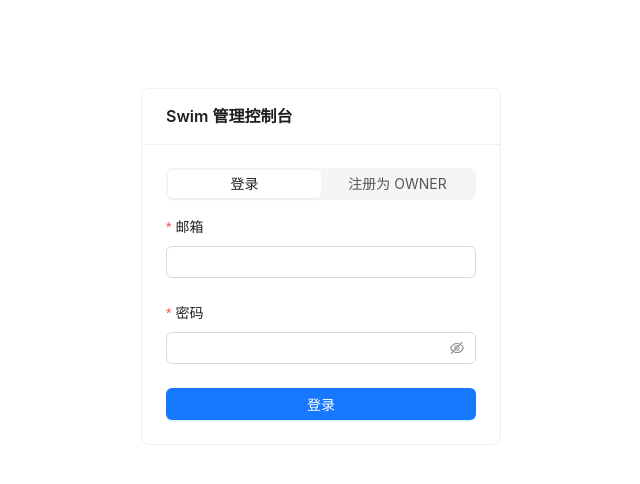
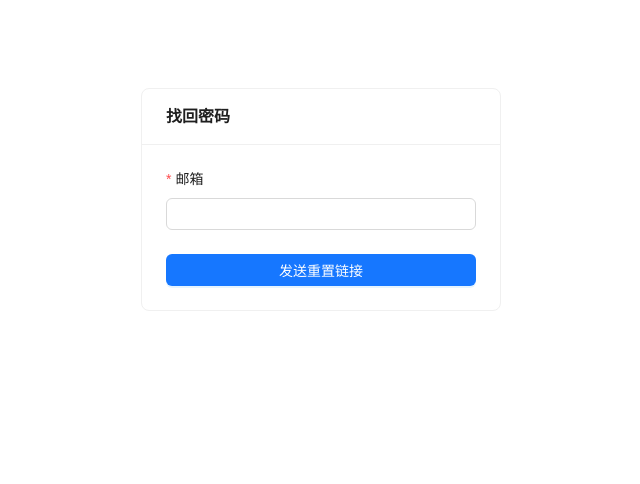
Before and after one commit to Dylan2020THU/swimmingtrace, a React (Vite) app in the folder apps/web/: page /forgot-password in a window 1280 px wide. Before the commit this address led to /login. Shown: the top 484 px of the page, without its empty margins (319-959 px from the left). Built offline with nearby package versions, Linux system fonts and the light colour scheme.

Commit message:
feat(web): 忘记/重置密码页 + 登录入口 + 路由

```diff
--- a/apps/web/src/app/router.tsx
+++ b/apps/web/src/app/router.tsx
@@ -1,6 +1,8 @@
 import { BrowserRouter, Navigate, Route, Routes } from 'react-router-dom';
 import { ProtectedRoute } from '../components/ProtectedRoute';
 import { LoginPage } from '../features/auth/LoginPage';
+import { ForgotPasswordPage } from '../features/auth/ForgotPasswordPage';
+import { ResetPasswordPage } from '../features/auth/ResetPasswordPage';
 import { AppLayout } from '../components/AppLayout';
 import { OverviewPage } from '../features/pools/OverviewPage';
 import { PoolDetailPage } from '../features/pools/PoolDetailPage';
@@ -12,6 +14,8 @@ export function AppRouter() {
     <BrowserRouter>
       <Routes>
         <Route path="/login" element={<LoginPage />} />
+        <Route path="/forgot-password" element={<ForgotPasswordPage />} />
+        <Route path="/reset-password" element={<ResetPasswordPage />} />
         <Route element={<ProtectedRoute />}>
           <Route element={<AppLayout />}>
             <Route path="/" element={<Navigate to="/pools" replace />} />
--- /dev/null
+++ b/apps/web/src/features/auth/ForgotPasswordPage.tsx
@@ -0,0 +1,47 @@
+import { useState } from 'react';
+import { Button, Card, Form, Input, App } from 'antd';
+import { useNavigate } from 'react-router-dom';
+import { forgotPassword } from '../../lib/api/endpoints';
+
+export function ForgotPasswordPage() {
+  const [sent, setSent] = useState(false);
+  const [loading, setLoading] = useState(false);
+  const navigate = useNavigate();
+  const { message } = App.useApp();
+
+  const onFinish = async (v: { email: string }) => {
+    setLoading(true);
+    try {
+      await forgotPassword(v.email);
+      setSent(true);
+    } catch {
+      message.error('操作失败');
+    } finally {
+      setLoading(false);
+    }
+  };
+
+  return (
+    <div style={{ display: 'flex', justifyContent: 'center', paddingTop: 80 }}>
+      <Card title="找回密码" style={{ width: 360 }}>
+        {sent ? (
+          <>
+            <p>若该邮箱已注册，重置链接已发送，请查收。</p>
+            <Button block onClick={() => navigate('/login')}>
+              返回登录
+            </Button>
+          </>
+        ) : (
+          <Form layout="vertical" onFinish={onFinish}>
+            <Form.Item name="email" label="邮箱" rules={[{ required: true, type: 'email', message: '请输入有效邮箱' }]}>
+              <Input autoComplete="username" />
+            </Form.Item>
+            <Button type="primary" htmlType="submit" block loading={loading} autoInsertSpace={false}>
+              发送重置链接
+            </Button>
+          </Form>
+        )}
+      </Card>
+    </div>
+  );
+}
--- a/apps/web/src/features/auth/LoginPage.tsx
+++ b/apps/web/src/features/auth/LoginPage.tsx
@@ -45,6 +45,9 @@ export function LoginPage() {
           <Form.Item name="password" label="密码" rules={[{ required: true, min: 8, message: '至少 8 位' }]}>
             <Input.Password autoComplete="current-password" />
           </Form.Item>
+          <div style={{ textAlign: 'right', marginBottom: 8 }}>
+            <a onClick={() => navigate('/forgot-password')}>忘记密码？</a>
+          </div>
           <Button type="primary" htmlType="submit" block loading={loading} autoInsertSpace={false}>
             {mode === 'login' ? '登录' : '注册'}
           </Button>
--- /dev/null
+++ b/apps/web/src/features/auth/ResetPasswordPage.tsx
@@ -0,0 +1,49 @@
+import { useState } from 'react';
+import { Button, Card, Form, Input, App } from 'antd';
+import { useNavigate, useSearchParams } from 'react-router-dom';
+import { resetPassword } from '../../lib/api/endpoints';
+
+export function ResetPasswordPage() {
+  const [params] = useSearchParams();
+  const token = params.get('token') ?? '';
+  const [loading, setLoading] = useState(false);
+  const navigate = useNavigate();
+  const { message } = App.useApp();
+
+  const onFinish = async (v: { password: string; confirm: string }) => {
+    if (v.password !== v.confirm) {
+      message.error('两次密码不一致');
+      return;
+    }
+    setLoading(true);
+    try {
+      await resetPassword(token, v.password);
+      message.success('密码已重置，请用新密码登录');
+      navigate('/login');
+    } catch (e: any) {
+      message.error(e?.response?.data?.message ?? '重置失败，链接可能已失效');
+    } finally {
+      setLoading(false);
+    }
+  };
+
+  if (!token) return <div style={{ paddingTop: 80, textAlign: 'center' }}>链接无效</div>;
+
+  return (
+    <div style={{ display: 'flex', justifyContent: 'center', paddingTop: 80 }}>
+      <Card title="重置密码" style={{ width: 360 }}>
+        <Form layout="vertical" onFinish={onFinish}>
+          <Form.Item name="password" label="新密码" rules={[{ required: true, min: 8, message: '至少 8 位' }]}>
+            <Input.Password placeholder="新密码（≥8）" autoComplete="new-password" />
+          </Form.Item>
+          <Form.Item name="confirm" label="确认新密码" rules={[{ required: true, message: '请再次输入' }]}>
+            <Input.Password placeholder="再次输入" autoComplete="new-password" />
+          </Form.Item>
+          <Button type="primary" htmlType="submit" block loading={loading} autoInsertSpace={false}>
+            重置密码
+          </Button>
+        </Form>
+      </Card>
+    </div>
+  );
+}
--- a/apps/web/src/lib/api/endpoints.ts
+++ b/apps/web/src/lib/api/endpoints.ts
@@ -13,6 +13,10 @@ export const register = (b: { email: string; password: string; name?: string; ro
 export const getMe = () => api.get<MeResponse>('/auth/me').then((r) => r.data);
 export const logout = (refreshToken: string) =>
   api.post('/auth/logout', { refreshToken }).then((r) => r.data);
+export const forgotPassword = (email: string) =>
+  api.post('/auth/forgot-password', { email }).then((r) => r.data);
+export const resetPassword = (token: string, password: string) =>
+  api.post('/auth/reset-password', { token, password }).then((r) => r.data);
 
 export const listPools = (includeArchived = false) =>
   api.get<PoolSummary[]>('/pools', { params: includeArchived ? { includeArchived: 'true' } : {} }).then((r) => r.data);
```
Also changed, not shown: apps/web/src/test/msw.ts (+2 -0 lines), 2 other files (tests, documents, lock files or other folders).
